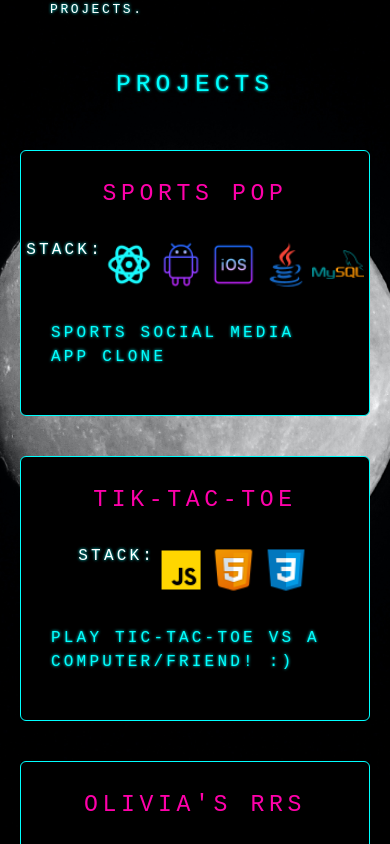
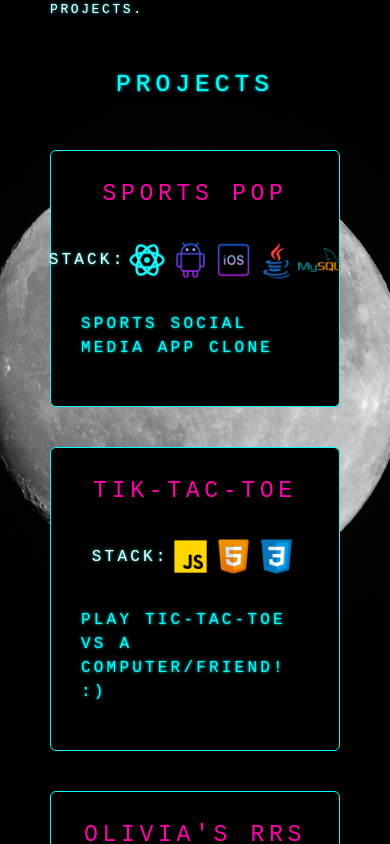
Before and after one commit to James-Ukoli/new_portfolio, a React (Create React App) app: page / in a window 390 px wide. Shown: the part 900-1744 px from the top of the page. Built offline with nearby package versions, Linux system fonts and the light colour scheme.

Commit message:
projects deployment

```diff
--- a/src/sections/Projects.css
+++ b/src/sections/Projects.css
@@ -57,12 +57,22 @@
     display: flex;
     flex-direction: row;
     justify-content: center;
+    align-items: center;
 }
-
+/*  */
 @media  (max-width: 640px) {
     .project-cards {
         display: flex;
         flex-direction: column;
         justify-content: center;
+        margin: 30px;
+    }
+
+    .icon {
+        size: 1px;
+    }
+
+    .project-tech-stack img {
+        size:0ch;
     }
 }
--- a/src/sections/Projects.js
+++ b/src/sections/Projects.js
@@ -63,7 +63,7 @@ function Projects() {
           <div className="project-tech-stack center1 white-robotic-text1">
             Stack:{" "}
             {techStack1.map((icon) => {
-              return <img src={icon} alt={icon} />;
+              return <img className="icon" src={icon} alt={icon} />;
             })}
           </div>
           <div className="description-box">
```
